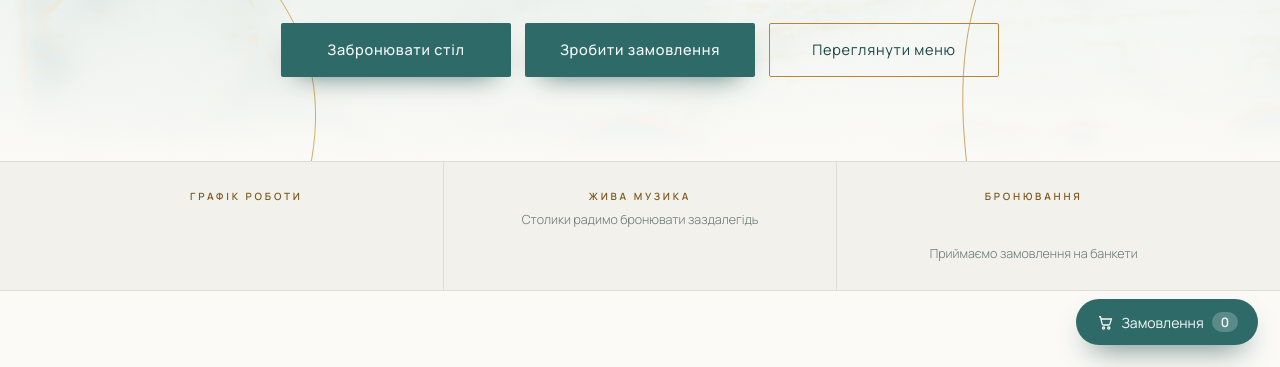
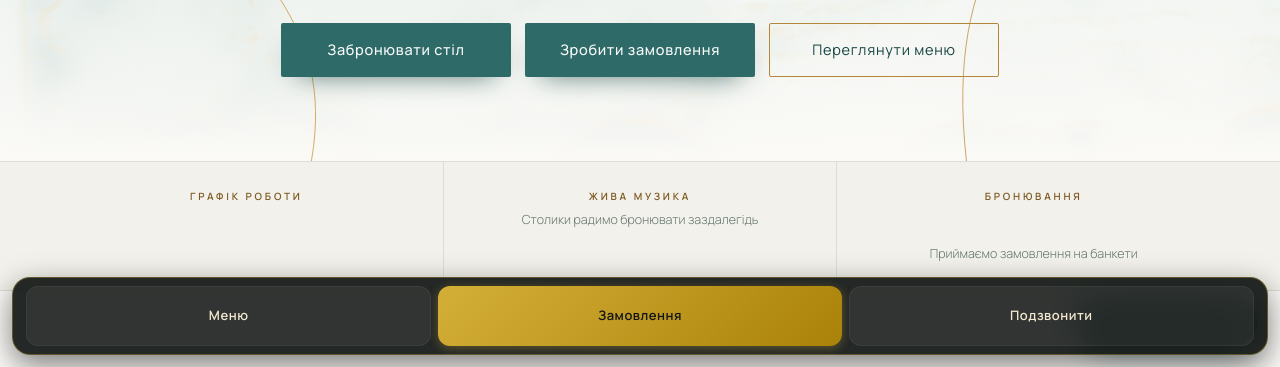
Before and after one commit to gumilind-create/kutochokappp, a website: page app/index.html in a window 1280 px wide. Shown: the part 433-800 px from the top of the page. Drawn offline with Linux system fonts and the light colour scheme; no server answers; a web font is replaced by a local one.

Commit message:
Update index.html

```diff
--- a/app/index.html
+++ b/app/index.html
@@ -330,10 +330,10 @@
 <div class="sheet" id="dishSheet" role="dialog" aria-modal="true" aria-hidden="true"></div>
 <div class="sheet" id="cartSheet" role="dialog" aria-modal="true" aria-hidden="true"></div>
 
-<div class="bar">
- <a href="#menu" data-en="Menu">Меню</a>
-   <a href="#" id="navOrder" data-en="Order">Замовлення</a>
- <a class="pri" href="#" data-tel="1" data-en="Call us">Подзвонити</a>
+<div class="bar" style="position: fixed !important; bottom: 12px !important; left: 12px !important; right: 12px !important; width: auto !important; display: flex !important; justify-content: space-around !important; align-items: center !important; background: rgba(18, 22, 20, 0.92) !important; backdrop-filter: blur(16px) !important; -webkit-backdrop-filter: blur(16px) !important; border: 1px solid rgba(212, 175, 55, 0.35) !important; border-radius: 18px !important; box-shadow: 0 10px 30px rgba(0, 0, 0, 0.5) !important; padding: 8px 10px calc(8px + env(safe-area-inset-bottom, 0px)) 10px !important; z-index: 999999 !important;">
+ <a href="#menu" data-en="Menu" style="flex: 1; text-align: center; color: #f2e8cf; text-decoration: none; font-size: 13px; font-weight: 600; padding: 10px 4px; margin: 0 3px; border-radius: 12px; background: rgba(255, 255, 255, 0.06); border: 1px solid rgba(255, 255, 255, 0.05);">Меню</a>
+ <a href="#" id="navOrder" data-en="Order" style="flex: 1; text-align: center; color: #121614; text-decoration: none; font-size: 13px; font-weight: 700; padding: 10px 4px; margin: 0 3px; border-radius: 12px; background: linear-gradient(135deg, #d4af37 0%, #aa820a 100%); box-shadow: 0 2px 10px rgba(212, 175, 55, 0.35);">Замовлення</a>
+ <a class="pri" href="#" data-tel="1" data-en="Call us" style="flex: 1; text-align: center; color: #f2e8cf; text-decoration: none; font-size: 13px; font-weight: 600; padding: 10px 4px; margin: 0 3px; border-radius: 12px; background: rgba(255, 255, 255, 0.06); border: 1px solid rgba(255, 255, 255, 0.05);">Подзвонити</a>
 </div>
 
 <script src="/app.js" defer></script>
```
